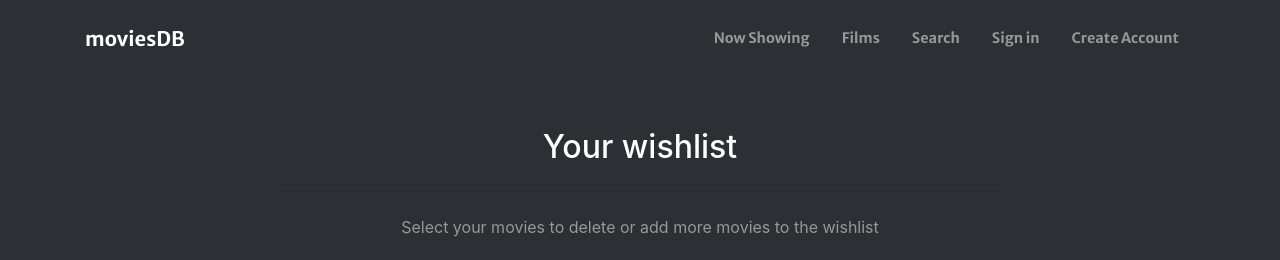
After one commit to helloitsm3/ICT2103-Team-8, a Flask app: page /wishlist in a window 1280 px wide. The commit adds this page. Shown: the top 260 px of the page. Run offline with Flask 2, Linux system fonts and the light colour scheme; some libraries are stand-ins or nearby versions.

Commit message:
Removed unnecessary code and working on wishlist

```diff
--- a/routes/main_routes.py
+++ b/routes/main_routes.py
@@ -159,6 +159,10 @@ def getNowShowingMovies(moviename):
         if isLoggedIn:
             session["current_movie"] = movie_data["_id"]
 
+            # METHOD TO ADD MOVIE TO WISHLIST
+            if request.method == "POST":
+                print(session["current_movie"], session["user_data"])
+
             return render_template(
                 "authenticated/auth_moviename.html",
                 movie_details=movie_details,
@@ -258,7 +262,6 @@ def register_user():
 
             else:
                 flash("Confirm Password is not the same as password", "err")
-                print("Confirm Password is not the same as password")
                 return render_template("register.html")
         else:
             flash("Please enter all fields", "err")
@@ -285,3 +288,27 @@ def search_movie():
         return render_template(
             "search.html", topTen=movie_top_ten, isLoggedIn=isLoggedIn
         )
+
+
+@data.route("/wishlist", methods=["GET", "POST"])
+def movie_wishlist():
+    images = [
+        {
+            "title": "TEST",
+            "poster": "https://m.media-amazon.com/images/M/MV5BNjRkYjlhMjEtYzIwOC00ZWYzLTgyMmQtYjI5M2UzNDJkNTU2XkEyXkFqcGdeQXVyMTkxNjUyNQ@@._V1_SX300.jpg",
+        },
+        {
+            "title": "TEST2",
+            "poster": "https://m.media-amazon.com/images/M/MV5BNjRkYjlhMjEtYzIwOC00ZWYzLTgyMmQtYjI5M2UzNDJkNTU2XkEyXkFqcGdeQXVyMTkxNjUyNQ@@._V1_SX300.jpg",
+        },
+        {
+            "title": "TEST3",
+            "poster": "https://m.media-amazon.com/images/M/MV5BNjRkYjlhMjEtYzIwOC00ZWYzLTgyMmQtYjI5M2UzNDJkNTU2XkEyXkFqcGdeQXVyMTkxNjUyNQ@@._V1_SX300.jpg",
+        },
+        {
+            "title": "TEST4",
+            "poster": "https://m.media-amazon.com/images/M/MV5BNjRkYjlhMjEtYzIwOC00ZWYzLTgyMmQtYjI5M2UzNDJkNTU2XkEyXkFqcGdeQXVyMTkxNjUyNQ@@._V1_SX300.jpg",
+        },
+    ]
+
+    return render_template("wishlist.html", images=images)
--- a/scripts/user.py
+++ b/scripts/user.py
@@ -115,5 +115,6 @@ class User:
 
         return user_data
 
-    def createMovieList(self, movieId):
+    def addToWishlist(self, movieId, username):
+
         pass
--- a/templates/authenticated/auth_moviename.html
+++ b/templates/authenticated/auth_moviename.html
@@ -20,7 +20,9 @@
         <ul id="movie-status-container">
           <li>⭐ {{ movie["ratings"] }} / 5</li>
           <li>
-            <button type="button" class="btn btn-primary">❤️ Add to Wishlist</button>
+            <form method="post">
+              <input type="submit" value="❤️ Add to Wishlist" class="btn btn-primary" />
+            </form>
           </li>
           <li>
             <button type="button" class="btn btn-primary" data-toggle="modal" data-target="#reviewModal">⭐ Rate Movie</button>
--- a/templates/base.html
+++ b/templates/base.html
@@ -55,6 +55,10 @@
 
             {% else %}
             <li class="nav-item">
+              <a class="nav-link js-scroll-trigger" href="/wishlist">Wishlist</a>
+            </li>
+
+            <li class="nav-item">
               <a class="nav-link js-scroll-trigger" href="/logout">Logout</a>
             </li>
             {% endif %}
--- /dev/null
+++ b/templates/wishlist.html
@@ -0,0 +1,25 @@
+{% extends 'base.html' %} {% block head %} {% endblock %} {% block content %}
+
+<!-- Now Showing -->
+<section class="page-section" id="about">
+  <div class="container">
+    <div class="row justify-content-center">
+      <div class="col-lg-8 text-center">
+        <h2 class="text-white mt-0">Your wishlist</h2>
+        <hr class="divider light my-4" />
+        <p class="text-white-50 mb-4">Select your movies to delete or add more movies to the wishlist</p>
+      </div>
+    </div>
+
+    <div class="row justify-content-center">
+      {% for image in images%}
+      <div class="movie-card">
+        <a href="/nowshowing/{{ image['title'] }}">
+          <img class="card-img-top" src="{{image['poster']}}" alt="Card image cap" />
+        </a>
+      </div>
+      {% endfor %}
+    </div>
+  </div>
+</section>
+{% endblock %}
```
Also changed, not shown: scripts/database.py (+0 -14 lines).
